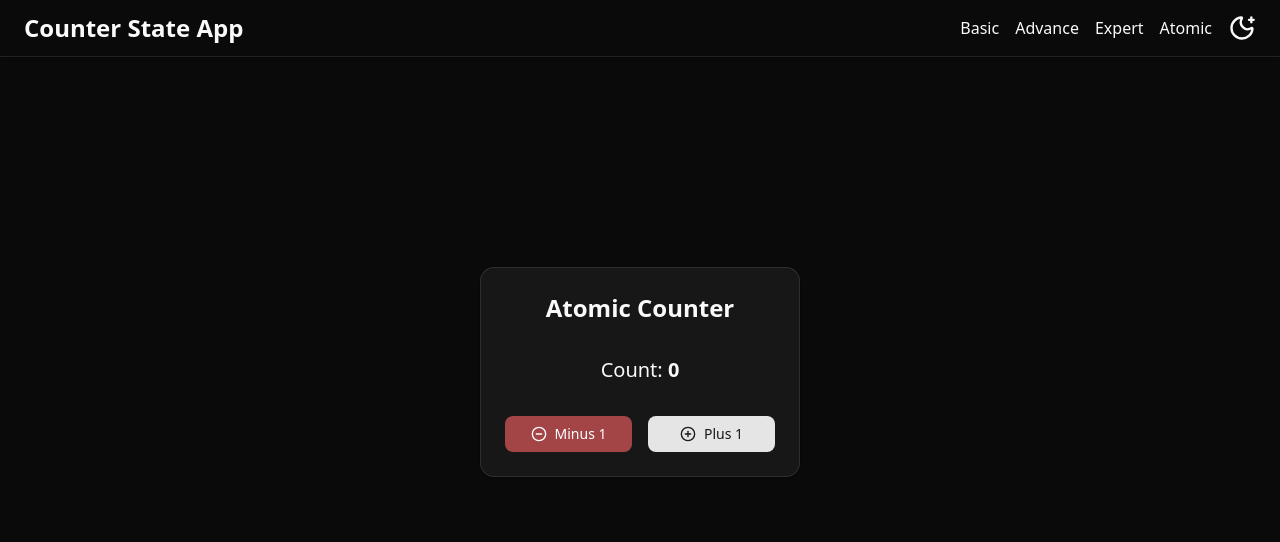
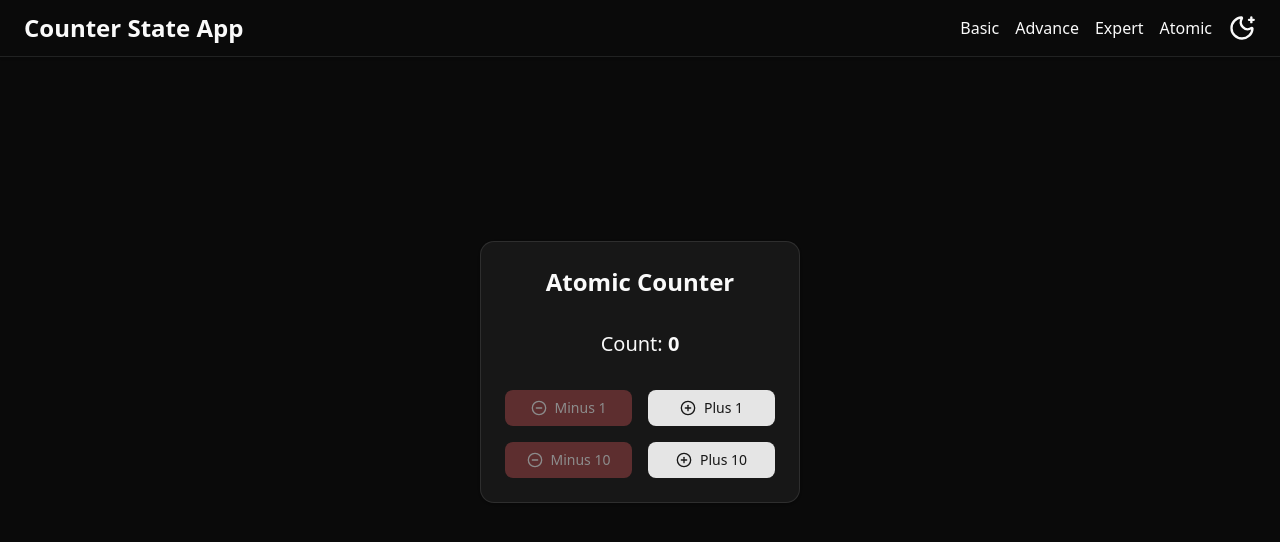
Before and after one commit to SayanSinghaChowdhury/counter-state-app, a Next.js app: page /atomic in a window 1280 px wide. Shown: the top 542 px of the page. Built offline with nearby package versions, Linux system fonts and the light colour scheme.

Commit message:
Atomic part done

```diff
--- a/package.json
+++ b/package.json
@@ -13,6 +13,7 @@
 		"@radix-ui/react-slot": "^1.2.4",
 		"class-variance-authority": "^0.7.1",
 		"clsx": "^2.1.1",
+		"jotai": "^2.15.1",
 		"lucide-react": "^0.553.0",
 		"next": "^16.0.1",
 		"next-themes": "^0.4.6",
--- a/src/components/GlobalButton.tsx
+++ b/src/components/GlobalButton.tsx
@@ -1,31 +1,63 @@
 "use client";
 
+import { counAtom } from "@/lib/atoms";
+import { useAtom } from "jotai";
 import { MinusCircleIcon, PlusCircleIcon } from "lucide-react";
 import { Button } from "./shadcnui/button";
-import { useState } from "react";
 
 const globalButton = () => {
-	const [count, setCount] = useState(0);
+	const [count, setCount] = useAtom(counAtom);
 	const plush = () => {
-		setCount(count + 1);
+		if (count < 100) {
+			setCount(count + 1);
+		}
 	};
 
 	const minus = () => {
-		setCount(count - 1);
+		if (count > 0) {
+			setCount(count - 1);
+		}
+	};
+	const plushTen = () => {
+		if (count <= 90) {
+			setCount(count + 10);
+		}
+	};
+
+	const minusTen = () => {
+		if (count > 9) {
+			setCount(count - 10);
+		}
 	};
 	return (
 		<>
 			<div className="grid grid-cols-2 gap-4">
 				<Button
 					onClick={minus}
+					disabled={count < 1}
 					variant={"destructive"}
 					className="cursor-pointer">
 					<MinusCircleIcon /> Minus 1
 				</Button>
 				<Button
 					onClick={plush}
+					disabled={count >= 100}
 					className="cursor-pointer">
 					<PlusCircleIcon /> Plus 1
+				</Button>
+				{/* 10 Plush */}
+				<Button
+					onClick={minusTen}
+					disabled={count < 10}
+					variant={"destructive"}
+					className="cursor-pointer">
+					<MinusCircleIcon /> Minus 10
+				</Button>
+				<Button
+					onClick={plushTen}
+					disabled={count > 90}
+					className="cursor-pointer">
+					<PlusCircleIcon /> Plus 10
 				</Button>
 			</div>
 		</>
--- a/src/components/GlobalCounter.tsx
+++ b/src/components/GlobalCounter.tsx
@@ -1,15 +1,33 @@
 "use client";
 
+import { counAtom } from "@/lib/atoms";
+import { useAtom } from "jotai";
 import { useState } from "react";
 
 const GlobalCounter = () => {
-	const [count, setCount] = useState(0);
+	const [count, setCount] = useAtom(counAtom);
+
 	const plush = () => {
-		setCount(count + 1);
+		if (count < 100) {
+			setCount(count + 1);
+		}
 	};
 
 	const minus = () => {
-		setCount(count - 1);
+		if (count > 0) {
+			setCount(count - 1);
+		}
+	};
+	const plushTen = () => {
+		if (count <= 90) {
+			setCount(count + 10);
+		}
+	};
+
+	const minusTen = () => {
+		if (count > 9) {
+			setCount(count - 10);
+		}
 	};
 	return (
 		<>
--- /dev/null
+++ b/src/lib/atoms.ts
@@ -0,0 +1,3 @@
+import { atom } from "jotai";
+
+export const counAtom = atom(0);
```
Also changed, not shown: 1 other file (tests, documents, lock files or other folders).
